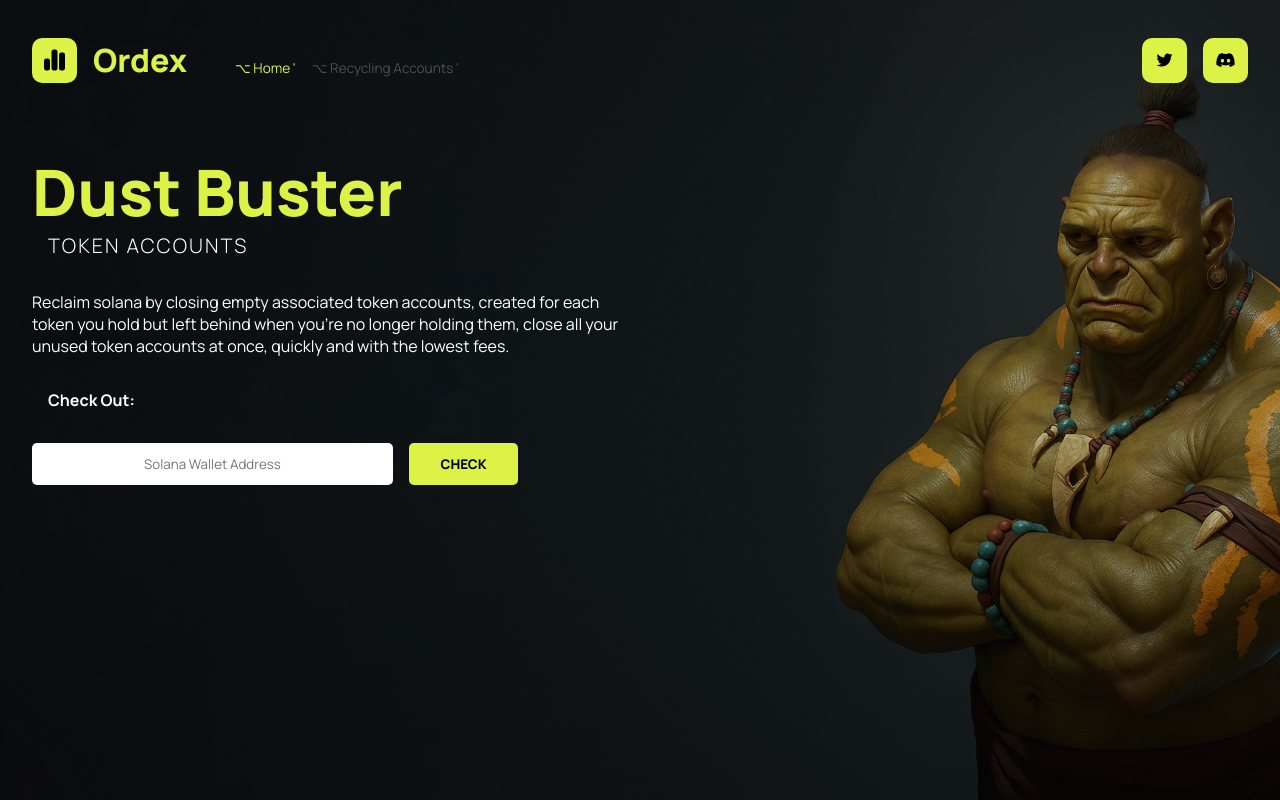
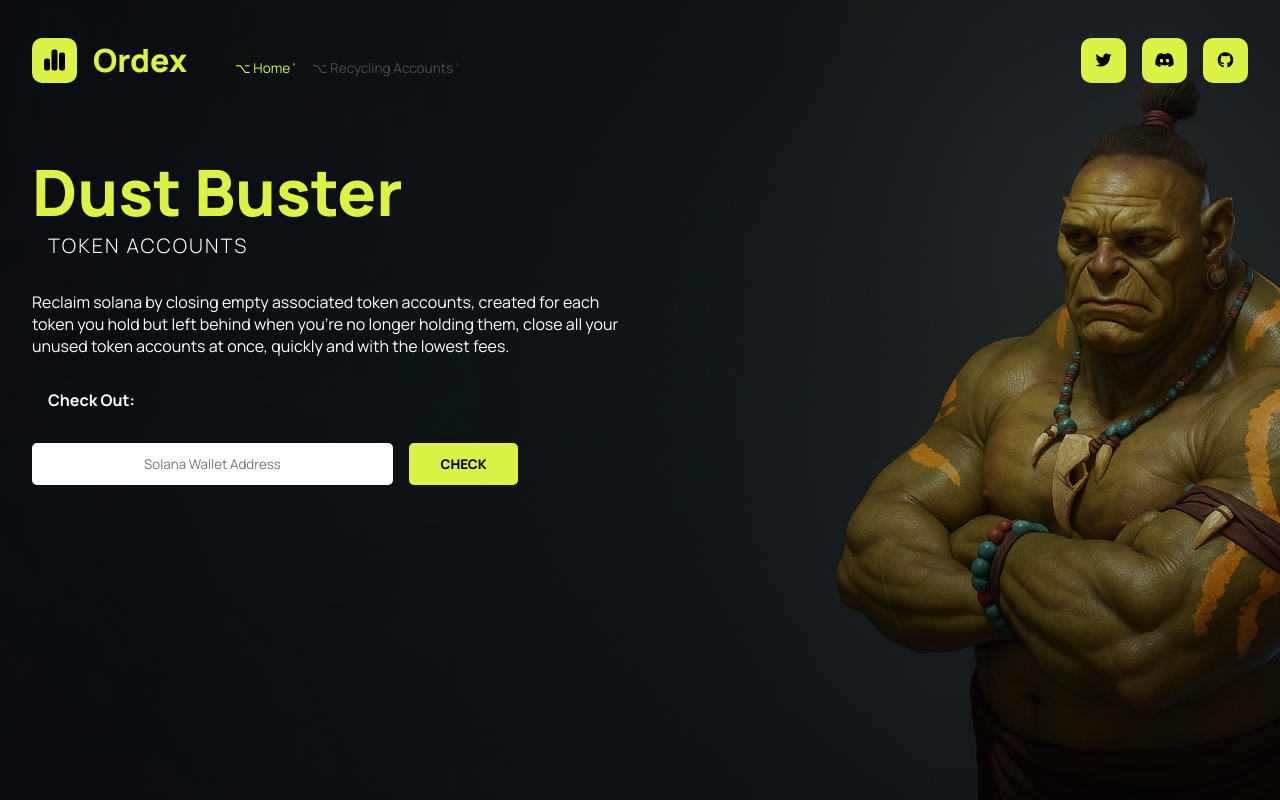
Before and after one commit to ordex-official/website, a plain HTML site: page index.html in a window 1280 px wide. Drawn offline with Linux system fonts and the light colour scheme; a script that the page names is missing.

Commit message:
Update index.html

```diff
--- a/index.html
+++ b/index.html
@@ -41,6 +41,9 @@
                 <a href="https://discord.gg/gsgVJggZkr">
                     <i class="fa-brands fa-discord"></i>
                 </a>
+                <a href="https://github.com/ordex-official">
+                    <i class="fa-brands fa-github"></i>
+                </a>
                 <a style="cursor: not-allowed; display: none;">
                     Connect Wallet
                 </a>
```
